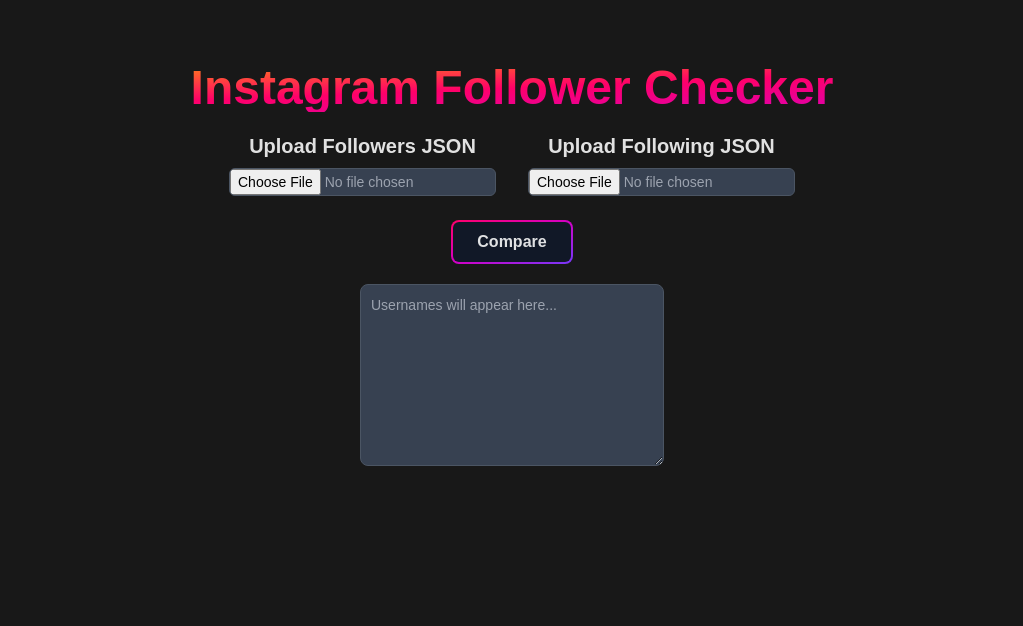
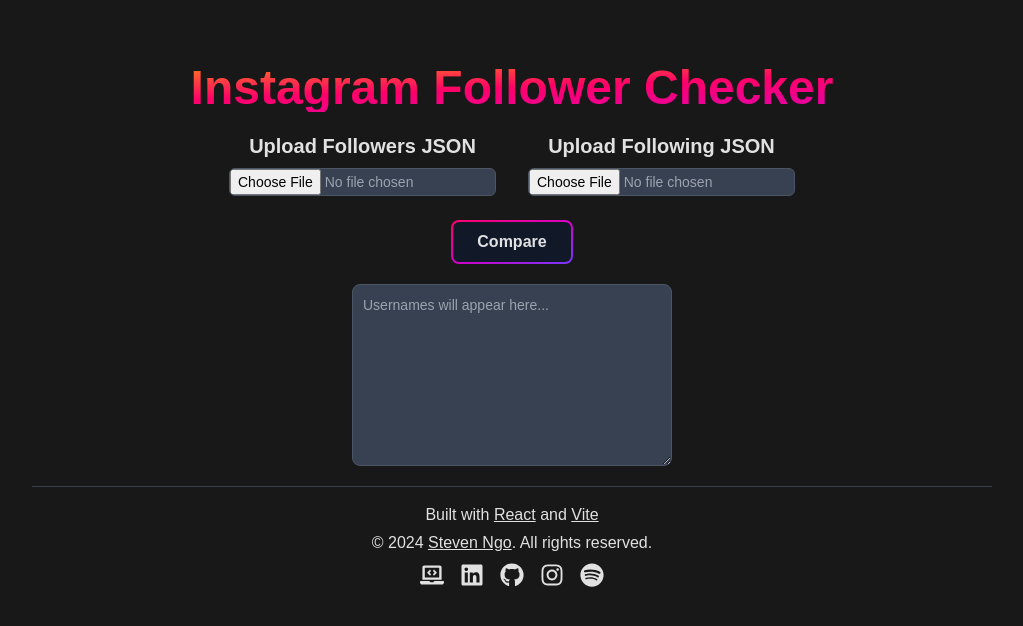
Before and after one commit to stevenxngo/igfollowers, a React (Vite) app: page / in a window 1280 px wide. Shown: the top 626 px of the page, without its empty margins (128-1151 px from the left). Built offline with nearby package versions, Linux system fonts and the light colour scheme; a web font is replaced by a local one.

Commit message:
Implement footer

```diff
--- a/package.json
+++ b/package.json
@@ -11,7 +11,8 @@
   },
   "dependencies": {
     "react": "^18.2.0",
-    "react-dom": "^18.2.0"
+    "react-dom": "^18.2.0",
+    "react-icons": "^5.0.1"
   },
   "devDependencies": {
     "@types/react": "^18.2.66",
--- a/src/App.tsx
+++ b/src/App.tsx
@@ -1,12 +1,15 @@
 import "./App.css";
 import Title from "./components/Title";
-import Form from "./components/Form";
+import Form from "./components/Form/Form";
+import Footer from "./components/Footer";
 
 function App() {
   return (
-    <main className="flex min-h-screen flex-col content-center px-8 py-16 text-center">
+    <main className="flex min-h-screen flex-col content-center py-16 text-center">
       <Title />
       <Form />
+      <hr className="mx-auto w-3/4 h-px border-0 bg-gray-700" />
+      <Footer />
     </main>
   );
 }
--- /dev/null
+++ b/src/components/Footer.tsx
@@ -0,0 +1,45 @@
+import Socials from "./Socials";
+
+function Footer() {
+  return (
+    <footer className="mx-auto mt-4 text-sm md:text-base">
+      <div className="container mx-auto items-center text-center">
+        <p>
+          Built with{" "}
+          <a
+            className="hover:text-ig-d-purple underline"
+            target="_blank"
+            rel="noopener noreferrer"
+            href="https://react.dev/"
+          >
+            React
+          </a>{" "}
+          and{" "}
+          <a
+            className="hover:text-ig-d-purple underline"
+            target="_blank"
+            rel="noopener noreferrer"
+            href="https://vitejs.dev/"
+          >
+            Vite
+          </a>
+        </p>
+        <p className="mb-2 mt-1">
+          &copy; {new Date().getFullYear()}{" "}
+          <a
+            className="hover:text-ig-d-purple underline"
+            href="https://personal-portfolio-stevenxngos-projects.vercel.app/"
+            target="_blank"
+            rel="noopener noreferrer"
+          >
+            Steven Ngo
+          </a>
+          . All rights reserved.
+        </p>
+        <Socials />
+      </div>
+    </footer>
+  );
+}
+
+export default Footer;
--- a/src/components/Form.tsx
+++ b/src/components/Form/Form.tsx
@@ -3,7 +3,7 @@
 import CompareButton from "./buttons/CompareButton";
 import OutputBox from "./OutputBox";
 import DownloadButton from "./buttons/DownloadButton";
-import { compareFollows } from "../logic/logic";
+import { compareFollows } from "../../logic/logic";
 
 function Form() {
   const [followers, setFollowers] = useState();
@@ -62,7 +62,7 @@
         />
       </div>
       <CompareButton compFunc={compare} />
-      <p className="mt-1 text-xs text-red-600 sm:text-sm">{error}</p>
+      <p className="mt-4 text-xs text-red-600 sm:text-sm">{error}</p>
       <OutputBox data={diff} />
       {diff && diff.length > 0 && <DownloadButton download={download} />}
     </div>
--- a/src/components/buttons/DownloadButton.tsx
+++ b/src/components/Form/buttons/DownloadButton.tsx
@@ -6,7 +6,7 @@
   return (
     <button
       onClick={download}
-      className="from-ig-orange via-ig-pink to-ig-l-purple text-md group relative inline-flex items-center justify-center overflow-hidden rounded-lg bg-gradient-to-br p-0.5 font-semibold hover:text-white focus:outline-none"
+      className="from-ig-orange via-ig-pink to-ig-l-purple text-md group relative mb-5 inline-flex items-center justify-center overflow-hidden rounded-lg bg-gradient-to-br p-0.5 font-semibold hover:text-white focus:outline-none"
     >
       <span className="relative rounded-md bg-white px-5 py-2.5 transition-all duration-75 ease-in group-hover:bg-opacity-0 dark:bg-gray-900">
         Download Unfollows
--- /dev/null
+++ b/src/components/Socials.tsx
@@ -0,0 +1,64 @@
+import {
+  FaLinkedin,
+  FaGithub,
+  FaInstagram,
+  FaLaptopCode,
+  FaSpotify,
+} from "react-icons/fa";
+
+const socials = [
+  {
+    name: "Portfolio",
+    icon: FaLaptopCode,
+    link: "https://personal-portfolio-stevenxngos-projects.vercel.app/",
+    color: "hover:text-teal-500",
+  },
+  {
+    name: "LinkedIn",
+    icon: FaLinkedin,
+    link: "https://www.linkedin.com/in/stevenxngo",
+    color: "hover:text-blue-600",
+  },
+  {
+    name: "Github",
+    icon: FaGithub,
+    link: "https://github.com/stevenxngo",
+    color: "hover:text-gray-600",
+  },
+  {
+    name: "Instagram",
+    username: "stevenxngo",
+    icon: FaInstagram,
+    link: "https://www.instagram.com/stevenxngo/",
+    color: "hover:text-ig-pink",
+  },
+  {
+    name: "Spotify",
+    icon: FaSpotify,
+    link: "https://open.spotify.com/user/a202jrbuwjn17aw171oymxokf",
+    color: "hover:text-green-500",
+  },
+];
+
+function Socials() {
+  return (
+    <div className="flex items-center justify-center">
+      {socials.map((social, index) => {
+        const Icon = social.icon;
+        return (
+          <a
+            key={index}
+            href={social.link}
+            target="_blank"
+            rel="noopener noreferrer"
+            className={`mx-2 text-2xl ${social.color} transition duration-300 ease-in-out hover:scale-110`}
+          >
+            <Icon />
+          </a>
+        );
+      })}
+    </div>
+  );
+}
+
+export default Socials;
```
Also changed, not shown: src/components/Form/OutputBox.tsx (renamed from src/components/OutputBox.tsx), src/components/Form/buttons/CompareButton.tsx (renamed from src/components/buttons/CompareButton.tsx), src/components/Form/buttons/FileButton.tsx (renamed from src/components/buttons/FileButton.tsx), src/components/Info.tsx (added), 1 other file (tests, documents, lock files or other folders).
